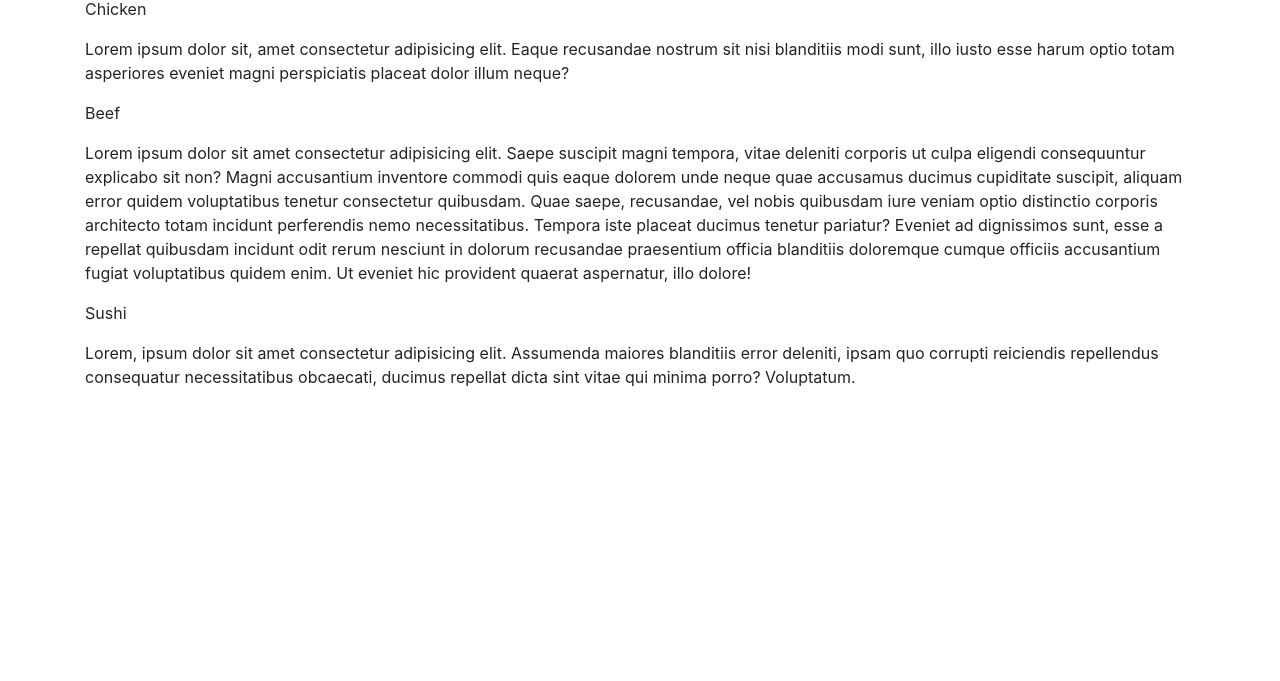
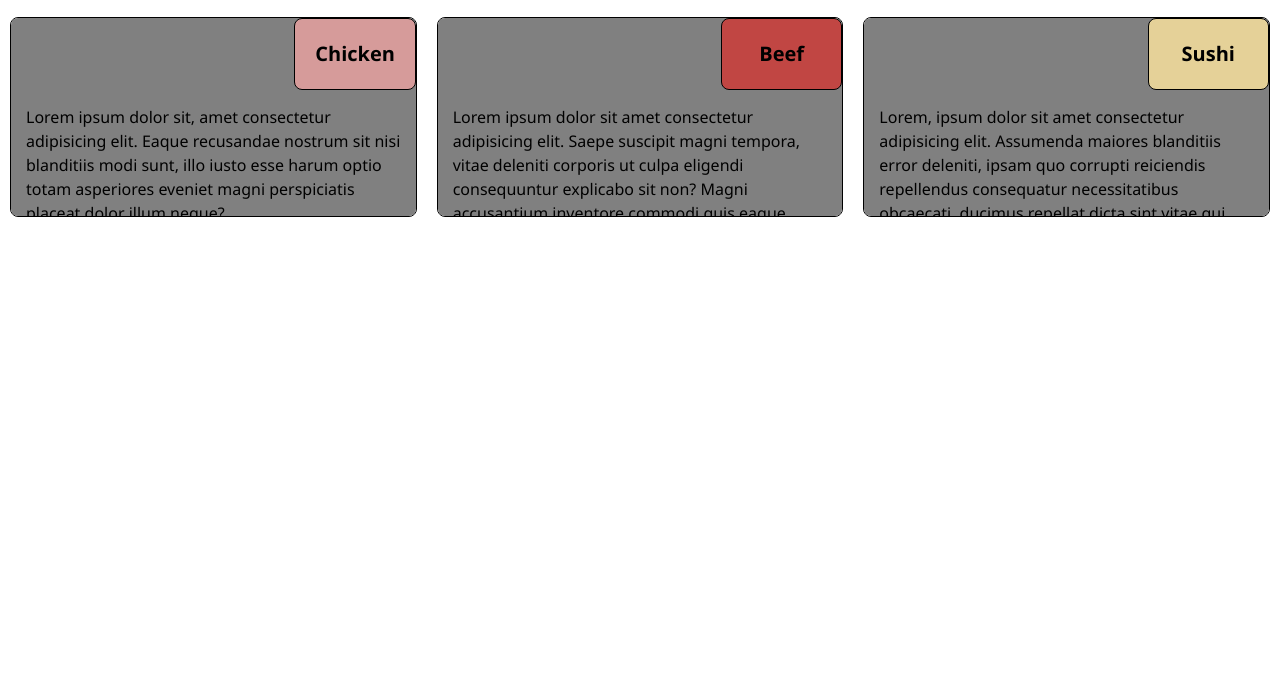
Before and after one commit to saadaibani/Hopkins_assignments, a plain HTML site: page module3-solution/index.html in a window 1280 px wide. Shown: the part 119-800 px from the top of the page. Drawn offline with nearby package versions, Linux system fonts and the light colour scheme.

Commit message:
Update index.html

```diff
--- a/module3-solution/index.html
+++ b/module3-solution/index.html
@@ -13,7 +13,7 @@
       integrity="sha384-ggOyR0iXCbMQv3Xipma34MD+dH/1fQ784/j6cY/iJTQUOhcWr7x9JvoRxT2MZw1T"
       crossorigin="anonymous"
     />
-    <link rel="stylesheet" href="css/style.css" />
+    <link rel="stylesheet" href="css/styles.css" />
   </head>
 
   <body>
```
